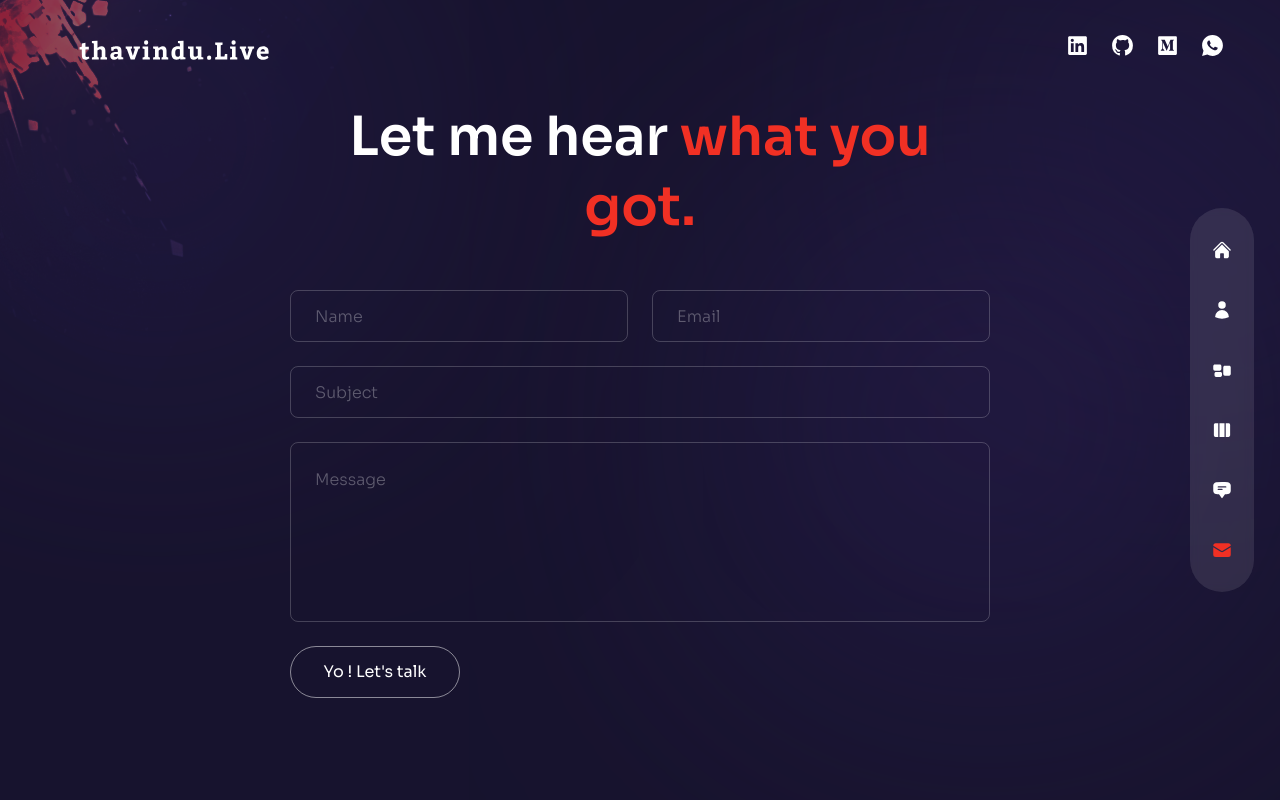
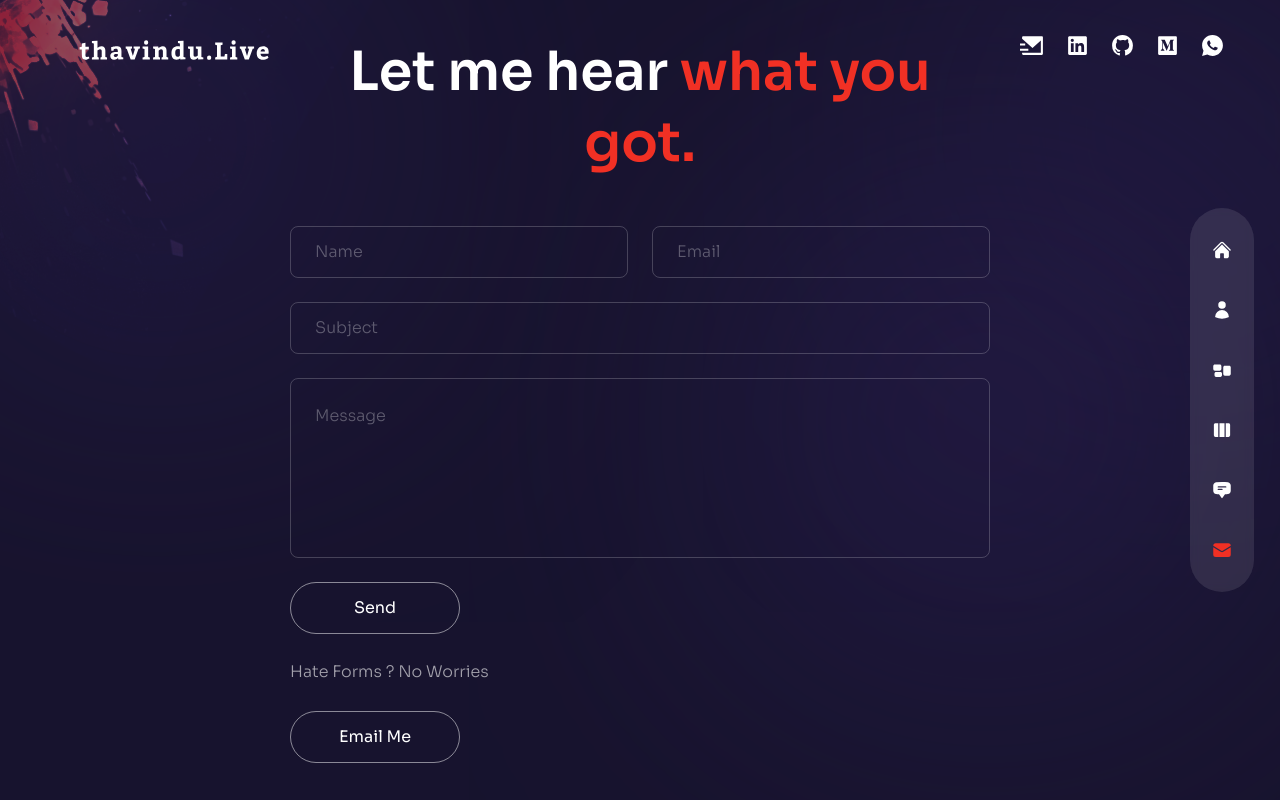
Before and after one commit to IthavinduU/thavindu-live-portfolio, a Next.js app: page /contact in a window 1280 px wide. Built offline with nearby package versions, Linux system fonts and the light colour scheme.

Commit message:
Contacting update

```diff
--- a/components/Socials.js
+++ b/components/Socials.js
@@ -1,49 +1,85 @@
-// links
 import Link from "next/link";
-
-// icons
 import {
   RiLinkedinBoxFill,
   RiGithubFill,
   RiMediumFill,
   RiWhatsappFill,
+  RiMailSendFill
 } from "react-icons/ri";
 
 const Socials = () => {
   return (
-    <div className="flex items-center gap-x-5 text-[25px]">
+    <div className="flex items-center gap-x-5 text-[25px] relative">
+      {/* Tooltip Wrapper */}
+      <div className="relative group">
+        <Link
+          href={"mailto:thavindul@gmail.com"}
+          target="_blank"
+          rel="noopener noreferrer"
+          className="hover:text-accent transition-all duration-300 flex items-center"
+        >
+          <RiMailSendFill />
+        </Link>
+        <span className="absolute left-1/2 transform -translate-x-1/2 bottom-full mb-2 px-2 py-1 text-sm text-white bg-black rounded opacity-0 group-hover:opacity-100 transition-opacity duration-300">
+          Email
+        </span>
+      </div>
+
+      <div className="relative group">
         <Link
           href={"https://www.linkedin.com/in/thavinduliyanage/"}
           target="_blank"
           rel="noopener noreferrer"
-        className="hover:text-accent transition-all duration-300"
+          className="hover:text-accent transition-all duration-300 flex items-center"
         >
           <RiLinkedinBoxFill />
         </Link>
+        <span className="absolute left-1/2 transform -translate-x-1/2 bottom-full mb-2 px-2 py-1 text-sm text-white bg-black rounded opacity-0 group-hover:opacity-100 transition-opacity duration-300">
+          LinkedIn
+        </span>
+      </div>
+
+      <div className="relative group">
         <Link
           href={"https://github.com/IthavinduU"}
           target="_blank"
           rel="noopener noreferrer"
-        className="hover:text-accent transition-all duration-300"
+          className="hover:text-accent transition-all duration-300 flex items-center"
         >
           <RiGithubFill />
         </Link>
+        <span className="absolute left-1/2 transform -translate-x-1/2 bottom-full mb-2 px-2 py-1 text-sm text-white bg-black rounded opacity-0 group-hover:opacity-100 transition-opacity duration-300">
+          GitHub
+        </span>
+      </div>
+
+      <div className="relative group">
         <Link
           href={"https://medium.com/@thavindul"}
           target="_blank"
           rel="noopener noreferrer"
-        className="hover:text-accent transition-all duration-300"
+          className="hover:text-accent transition-all duration-300 flex items-center"
         >
           <RiMediumFill />
         </Link>
+        <span className="absolute left-1/2 transform -translate-x-1/2 bottom-full mb-2 px-2 py-1 text-sm text-white bg-black rounded opacity-0 group-hover:opacity-100 transition-opacity duration-300">
+          Medium
+        </span>
+      </div>
+
+      <div className="relative group">
         <Link
           href={"https://wa.me/+94779691729"}
           target="_blank"
           rel="noopener noreferrer"
-        className="hover:text-accent transition-all duration-300"
+          className="hover:text-accent transition-all duration-300 flex items-center"
         >
           <RiWhatsappFill />
         </Link>
+        <span className="absolute left-1/2 transform -translate-x-1/2 bottom-full mb-2 px-2 py-1 text-sm text-white bg-black rounded opacity-0 group-hover:opacity-100 transition-opacity duration-300">
+          WhatsApp
+        </span>
+      </div>
     </div>
   );
 };
--- a/pages/contact/index.js
+++ b/pages/contact/index.js
@@ -59,10 +59,20 @@ const Contact = () => {
               <textarea name='message' placeholder='message' className='textarea' required></textarea>
               <button type='submit' className='btn rounded-full border border-white/50 max-w-[170px] px-8 transition-all duration-300 flex items-center justify-center overflow-hidden hover:border-accent group'>
                 <span className='group-hover:-translate-y-[120%] group-hover:opacity-0 transition-all duration-500'>
-                  Yo ! Let's talk
+                  Send
                 </span>
                 <BsArrowRight className='-translate-y-[120%] opacity-0 group-hover:flex group-hover:-translate-y-0 group-hover:opacity-100 transition-all duration-300 absolute text-[22px]' />
               </button>
+              <p>Hate Forms ? No Worries</p>
+              <a
+                href="mailto:thavindul@gmail.com"
+                className='btn rounded-full border border-white/50 max-w-[170px] px-8 transition-all duration-300 flex items-center justify-center overflow-hidden hover:border-accent group'
+              >
+                <span className='group-hover:-translate-y-[120%] group-hover:opacity-0 transition-all duration-500'>
+                  Email Me
+                </span>
+                <BsArrowRight className='-translate-y-[120%] opacity-0 group-hover:flex group-hover:-translate-y-0 group-hover:opacity-100 transition-all duration-300 absolute text-[22px]' />
+              </a>
             </motion.form>
           </div>
         </div>
```
Lines whose indentation alone changed are shown as unchanged.
